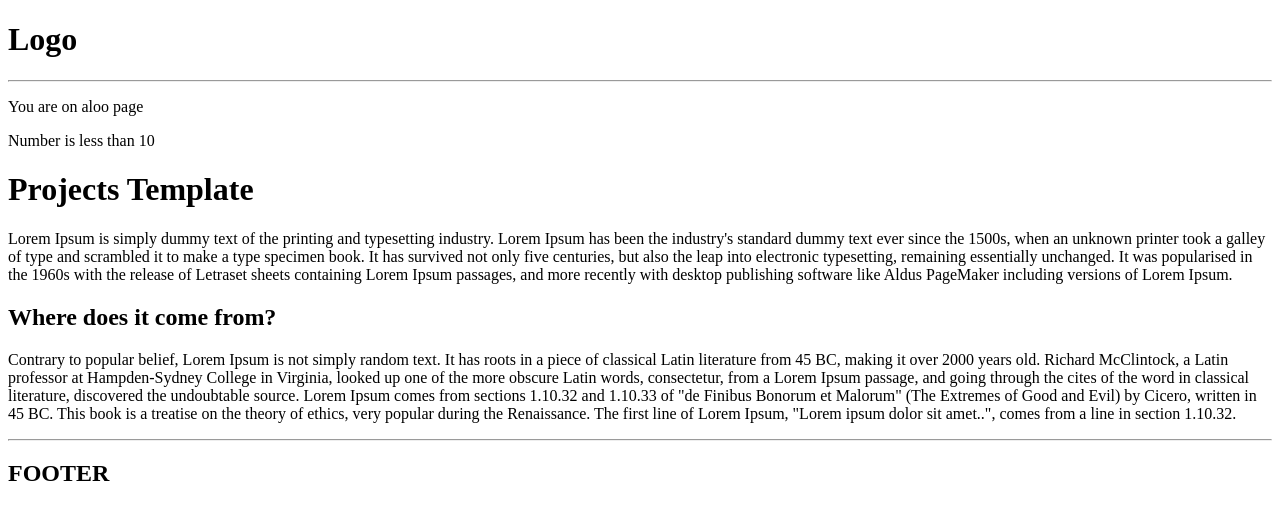
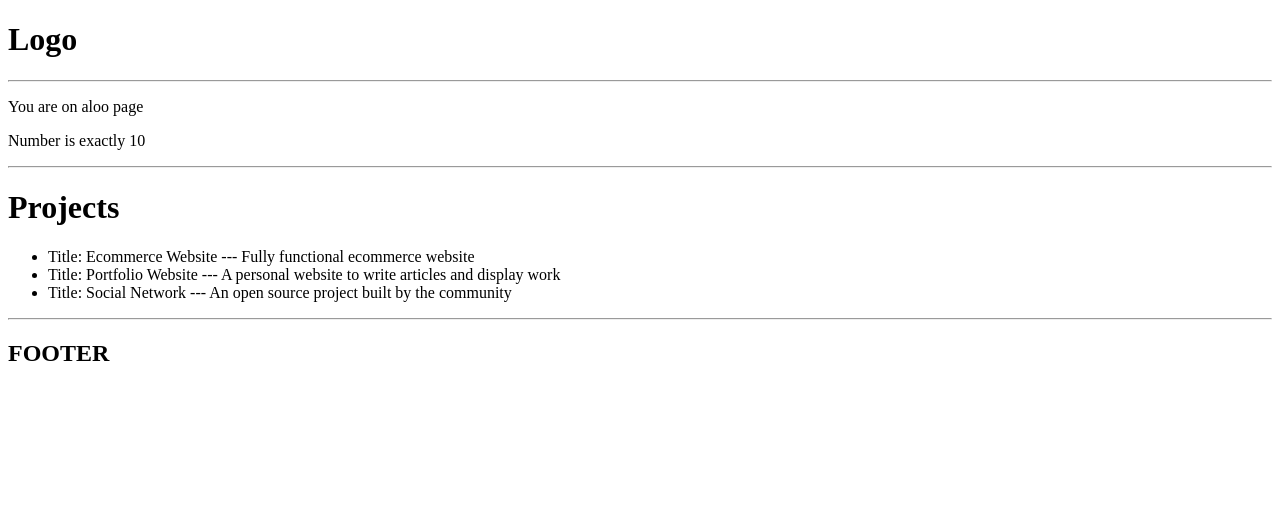
Before and after one commit to ojashshrestha1/DjangoProjectJan2022-devsearch, a Django app: page / in a window 1280 px wide. Shown: the top 520 px of the page. Run offline with Django 3.2, Linux system fonts and the light colour scheme.

Commit message:
Dictionary list data show  from view to template html

```diff
--- a/devsearch/projects/templates/projects/projects.html
+++ b/devsearch/projects/templates/projects/projects.html
@@ -9,14 +9,26 @@
 
 {% if number > 10 %}
     <p>Number is greater than 10</p>
+
+{% elif number == 10 %}
+    <p>Number is exactly 10</p>
 {% else %}
     <p>Number is less than 10</p>
 {% endif %}
 
-<h1>Projects Template</h1>
-<p>Lorem Ipsum is simply dummy text of the printing and typesetting industry. Lorem Ipsum has been the industry's standard dummy text ever since the 1500s, when an unknown printer took a galley of type and scrambled it to make a type specimen book. It has survived not only five centuries, but also the leap into electronic typesetting, remaining essentially unchanged. It was popularised in the 1960s with the release of Letraset sheets containing Lorem Ipsum passages, and more recently with desktop publishing software like Aldus PageMaker including versions of Lorem Ipsum.</p>
+<hr>
+
+<h1>Projects</h1>
+
+<ul>
+    {% for project in projects %}
+        <li>Title: {{project.title}} --- {{project.description}} </li>
+    {% endfor %}
+</ul>
+
+<!-- <p>Lorem Ipsum is simply dummy text of the printing and typesetting industry. Lorem Ipsum has been the industry's standard dummy text ever since the 1500s, when an unknown printer took a galley of type and scrambled it to make a type specimen book. It has survived not only five centuries, but also the leap into electronic typesetting, remaining essentially unchanged. It was popularised in the 1960s with the release of Letraset sheets containing Lorem Ipsum passages, and more recently with desktop publishing software like Aldus PageMaker including versions of Lorem Ipsum.</p>
 <h2>Where does it come from?</h2>
 <p>Contrary to popular belief, Lorem Ipsum is not simply random text. It has roots in a piece of classical Latin literature from 45 BC, making it over 2000 years old. Richard McClintock, a Latin professor at Hampden-Sydney College in Virginia, looked up one of the more obscure Latin words, consectetur, from a Lorem Ipsum passage, and going through the cites of the word in classical literature, discovered the undoubtable source. Lorem Ipsum comes from sections 1.10.32 and 1.10.33 of "de Finibus Bonorum et Malorum" (The Extremes of Good and Evil) by Cicero, written in 45 BC. This book is a treatise on the theory of ethics, very popular during the Renaissance. The first line of Lorem Ipsum, "Lorem ipsum dolor sit amet..", comes from a line in section 1.10.32.</p>
-
+ -->
 
 {% endblock content %}
--- a/devsearch/projects/views.py
+++ b/devsearch/projects/views.py
@@ -1,13 +1,31 @@
 from django.shortcuts import render
 from django.http import HttpResponse
 # Create your views here.
+
+projectsList = [
+    {
+        'id': '1',
+        'title': 'Ecommerce Website',
+        'description': 'Fully functional ecommerce website'
+    },
+    {
+        'id': '2',
+        'title': 'Portfolio Website',
+        'description': 'A personal website to write articles and display work'
+    },
+    {
+        'id': '3',
+        'title': 'Social Network',
+        'description': 'An open source project built by the community'
+    }
+]
 
 
 def projects(request):
     # msg = 'Hello, you are on the projects page'
     page = 'aloo'
     number = 10
-    context = {'pagex':page, 'number': number}
+    context = {'pagex':page, 'number': number,'projects':projectsList}
     # return render(request, 'projects/projects.html', {'pagex':page})
 
     return render(request, 'projects/projects.html', context)
```
